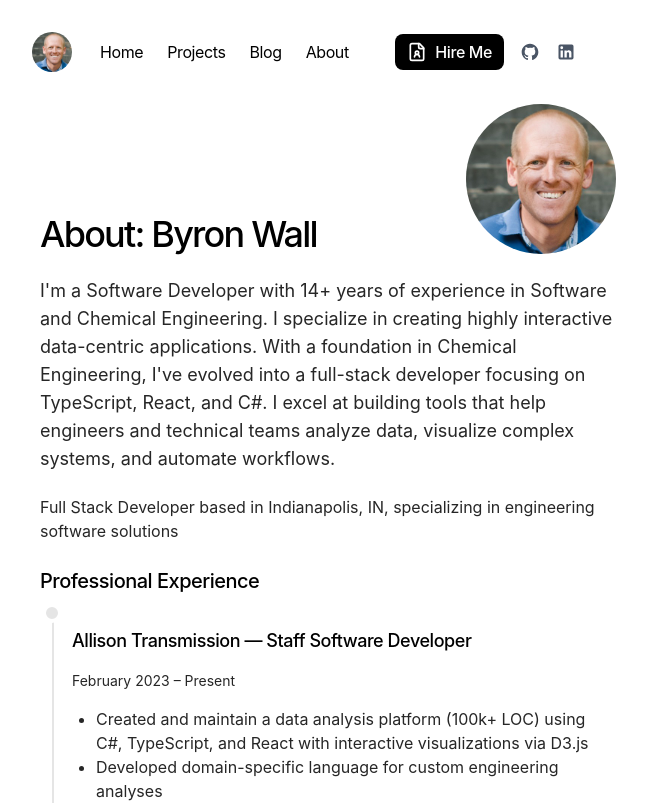
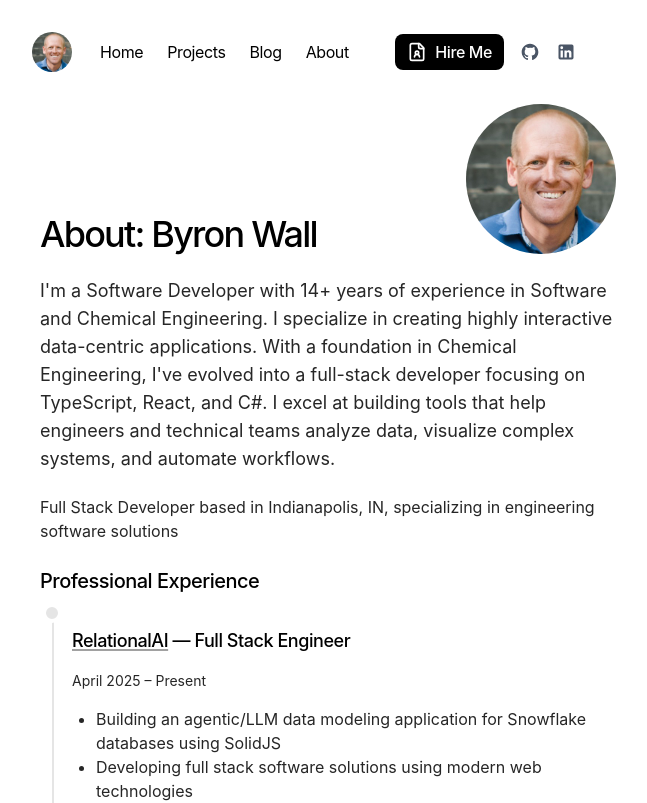
Before and after one commit to byronwall/wall-portfolio, a Next.js app: page /about in a window 1280 px wide. Shown: the top 803 px of the page, without its empty margins (312-959 px from the left). Built offline with nearby package versions, Linux system fonts and the light colour scheme.

Commit message:
Update professional experience to reflect new role as Full Stack Engineer at RelationalAI, including project details and timeline adjustments.

```diff
--- a/app/about/page.tsx
+++ b/app/about/page.tsx
@@ -1,11 +1,39 @@
 import Image from "next/image";
-import { Timeline } from "app/components/Timeline";
+import { Timeline } from "../components/Timeline";
 
 export default function AboutPage() {
   const experienceItems = [
     {
+      title: (
+        <>
+          <a
+            href="https://relational.ai"
+            target="_blank"
+            rel="noopener noreferrer"
+            className="hover:underline"
+          >
+            RelationalAI
+          </a>{" "}
+          — Full Stack Engineer
+        </>
+      ),
+      date: "April 2025 – Present",
+      children: (
+        <ul>
+          <li>
+            Building an agentic/LLM data modeling application for Snowflake
+            databases using SolidJS
+          </li>
+          <li>
+            Developing full stack software solutions using modern web
+            technologies
+          </li>
+        </ul>
+      ),
+    },
+    {
       title: "Allison Transmission — Staff Software Developer",
-      date: "February 2023 – Present",
+      date: "February 2023 – March 2025",
       children: (
         <ul>
           <li>
@@ -94,6 +122,7 @@ export default function AboutPage() {
         </p>
 
         <h3>Professional Experience</h3>
+        {/* @ts-expect-error - TypeScript cache issue, TimelineItem correctly accepts ReactNode */}
         <Timeline items={experienceItems} />
 
         <h3>Skills</h3>
--- a/app/components/Timeline.tsx
+++ b/app/components/Timeline.tsx
@@ -1,7 +1,7 @@
 import { ReactNode } from "react";
 
-interface TimelineItem {
-  title: string;
+export interface TimelineItem {
+  title: ReactNode;
   date: string;
   children: ReactNode;
 }
--- a/app/page.tsx
+++ b/app/page.tsx
@@ -12,10 +12,19 @@ export default function Home() {
         </p>
         <p className="text-xl">
           Currently working as a{" "}
-          <span className="font-semibold">Staff Software Developer</span> at
-          Allison Transmission, where I develop software solutions for data
-          analysis and visualization of time series data. My preferred stack
-          includes TypeScript, React, C#, and increasingly Next.js.
+          <span className="font-semibold">Full Stack Engineer</span> at{" "}
+          <a
+            href="https://relational.ai"
+            target="_blank"
+            rel="noopener noreferrer"
+            className="hover:underline"
+          >
+            RelationalAI
+          </a>
+          , where I'm building an agentic/LLM data modeling application for
+          Snowflake databases using SolidJS. My preferred stack includes
+          TypeScript, SolidJS, and SolidStart. I previously used React, C#, and
+          Next.js.
         </p>
 
         <ProjectCards />
```
